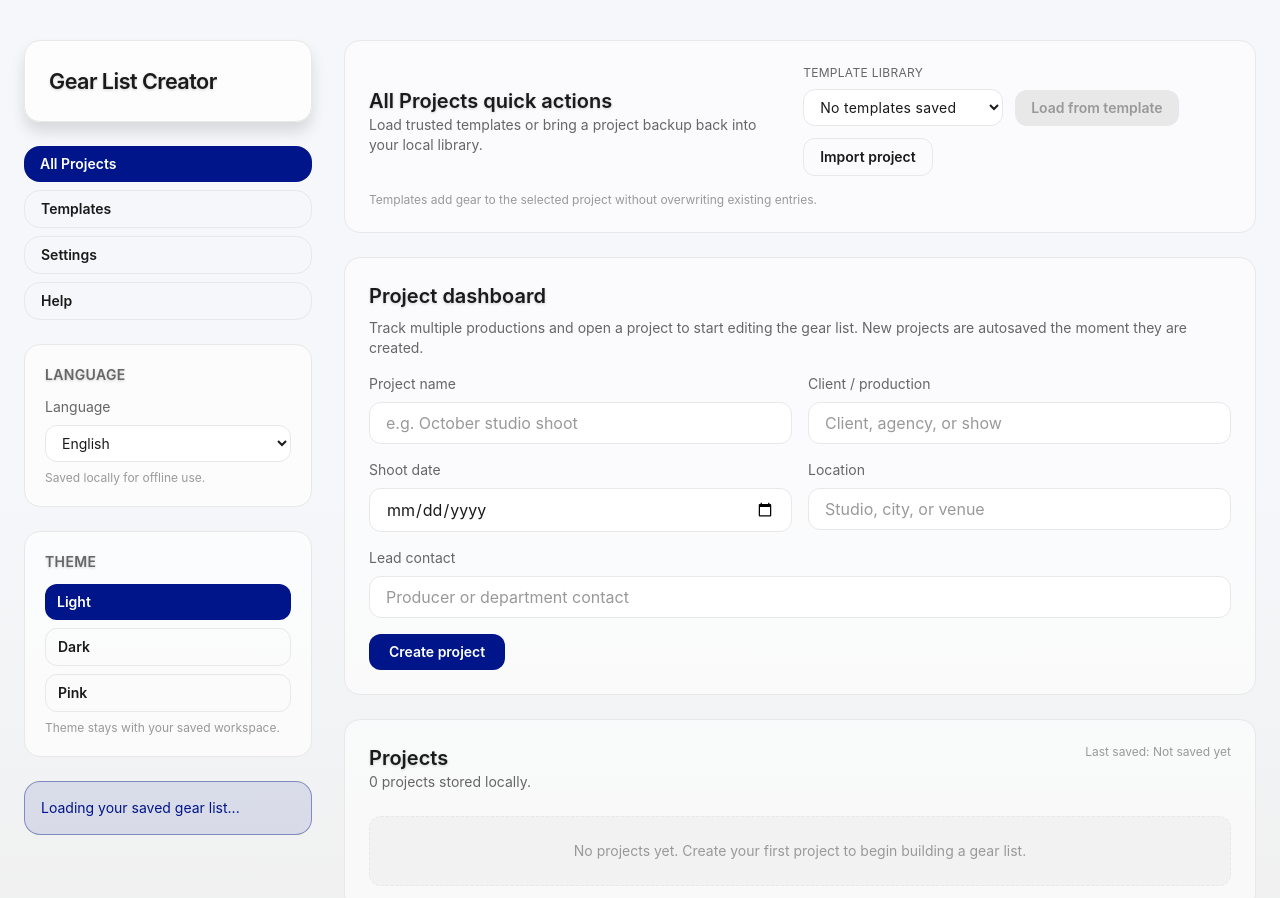
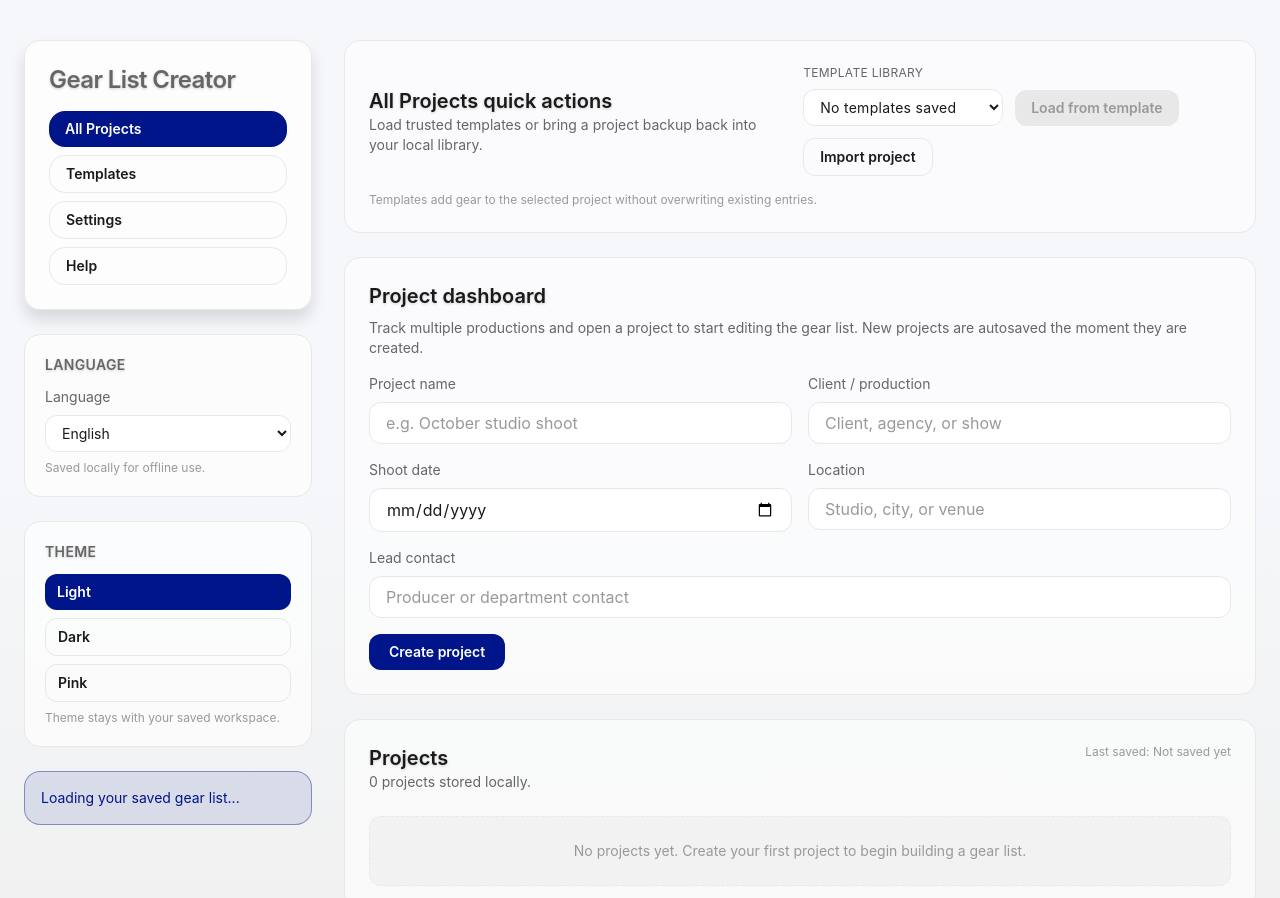
Before and after one commit to Hugo9809/Gear-list-editor, a React (Vite) app in the folder app/: page / in a window 1280 px wide. Shown: the top 898 px of the page. Built offline with nearby package versions, Linux system fonts and the light colour scheme.

Commit message:
Adjust sidebar title layout and nav grouping

```diff
--- a/app/src/App.jsx
+++ b/app/src/App.jsx
@@ -1055,12 +1055,10 @@ export default function App() {
         <div className="flex flex-col gap-8 lg:flex-row">
           <aside className="flex w-full flex-col gap-6 lg:w-72">
             <div className="rounded-2xl border border-surface-sunken bg-surface-elevated/80 p-6 shadow-lg">
-              <h1 className="text-[1.35rem] font-semibold text-text-primary title-shadow tracking-tight whitespace-nowrap">
+              <h1 className="w-full text-2xl font-semibold text-text-secondary title-shadow tracking-tight leading-tight">
                 {t('ui.appName', 'Gear List Creator')}
               </h1>
-            </div>
-
-            <nav className="flex flex-col gap-2">
+              <nav className="mt-4 flex flex-col gap-2">
                 {navigationTabs.map((tab) => {
                   const isActive = activeTab === tab.id;
                   return (
@@ -1068,7 +1066,7 @@ export default function App() {
                       key={tab.id}
                       type="button"
                       onClick={() => setActiveTab(tab.id)}
-                    className={`rounded-xl px-4 py-2 text-left text-sm font-semibold transition ${
+                      className={`w-full rounded-xl px-4 py-2 text-left text-sm font-semibold transition ${
                         isActive
                           ? 'bg-brand text-brand-foreground'
                           : 'border border-surface-sunken text-text-primary hover:border-brand'
@@ -1079,6 +1077,7 @@ export default function App() {
                   );
                 })}
               </nav>
+            </div>
 
             <div className="rounded-2xl border border-surface-sunken bg-surface-elevated/70 p-5">
               <h3 className="text-sm font-semibold uppercase tracking-wide text-text-secondary title-shadow">
```
Lines whose indentation alone changed are shown as unchanged.
